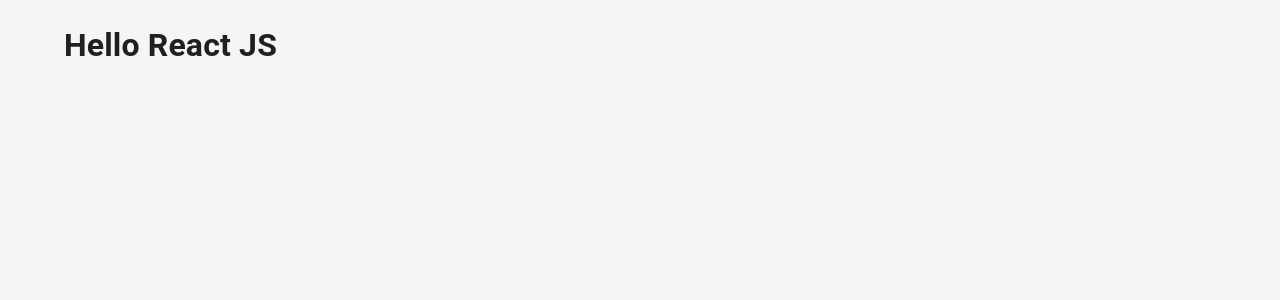
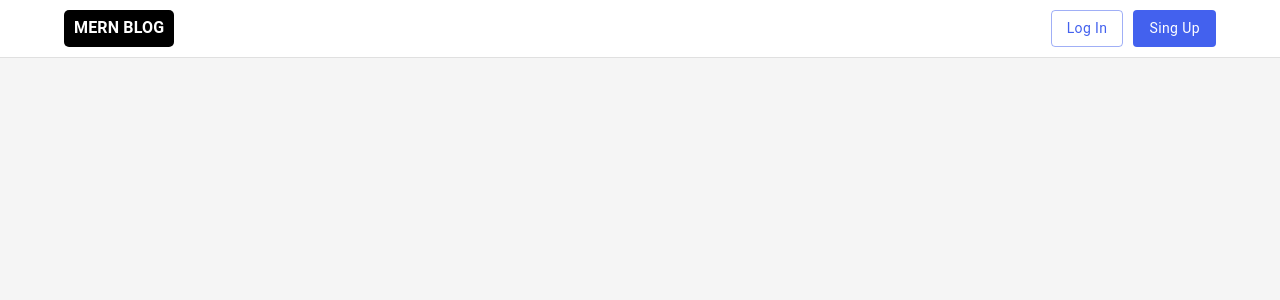
Before and after one commit to dev-rodion/mern-blog-frontend, a React (Create React App) app: page / in a window 1280 px wide. Shown: the top 300 px of the page. Built offline with nearby package versions, Linux system fonts and the light colour scheme.

Commit message:
create and style Header component

```diff
--- a/src/App.js
+++ b/src/App.js
@@ -1,14 +1,12 @@
 import React from "react";
 import { Container } from "@mui/material";
+import Header from "./components/Header";
 
 function App() {
   return (
     <>
-      <Container maxWidth="lg">
-        <div className="App">
-          <h1>Hello React JS</h1>
-        </div>
-      </Container>
+      <Header />
+      <Container maxWidth="lg"></Container>
     </>
   );
 }
--- /dev/null
+++ b/src/components/Header/Header.module.scss
@@ -0,0 +1,35 @@
+.root {
+  background-color: #fff;
+  padding: 10px 0;
+  border-bottom: 1px solid #e0e0e0;
+  margin-bottom: 30px;
+}
+
+.inner {
+  display: flex;
+  justify-content: space-between;
+}
+
+.logo {
+  background-color: #000000;
+  color: #fff;
+  font-weight: 700;
+  line-height: 35px;
+  text-transform: uppercase;
+  letter-spacing: 0.15px;
+  border-radius: 5px;
+  padding: 0 10px;
+  text-decoration: none;
+  @media (hover: hover) {
+    background-color: #4361ee;
+  }
+}
+
+.buttons {
+  button {
+    margin-left: 10px;
+  }
+  a {
+    text-decoration: none;
+  }
+}
--- /dev/null
+++ b/src/components/Header/index.jsx
@@ -0,0 +1,50 @@
+import React from "react";
+
+import styles from "./Header.module.scss";
+import { Button, Container } from "@mui/material";
+
+const Header = () => {
+  const isAuth = false;
+
+  const onClickLogout = () => {};
+
+  return (
+    <div className={styles.root}>
+      <Container maxWidth="lg">
+        <div className={styles.inner}>
+          <a href="/" className={styles.logo}>
+            <div>MERN BLOG</div>
+          </a>
+
+          <div className={styles.buttons}>
+            {isAuth ? (
+              <>
+                <a href="/posts/create">
+                  <Button variant="contained">Create a Post</Button>
+                </a>
+                <Button
+                  onClick={onClickLogout}
+                  variant="contained"
+                  color="error"
+                >
+                  Log Out
+                </Button>
+              </>
+            ) : (
+              <>
+                <a href="/login">
+                  <Button variant="outlined">Log In</Button>
+                </a>
+                <a href="/register">
+                  <Button variant="contained">Sing Up</Button>
+                </a>
+              </>
+            )}
+          </div>
+        </div>
+      </Container>
+    </div>
+  );
+};
+
+export default Header;
```
